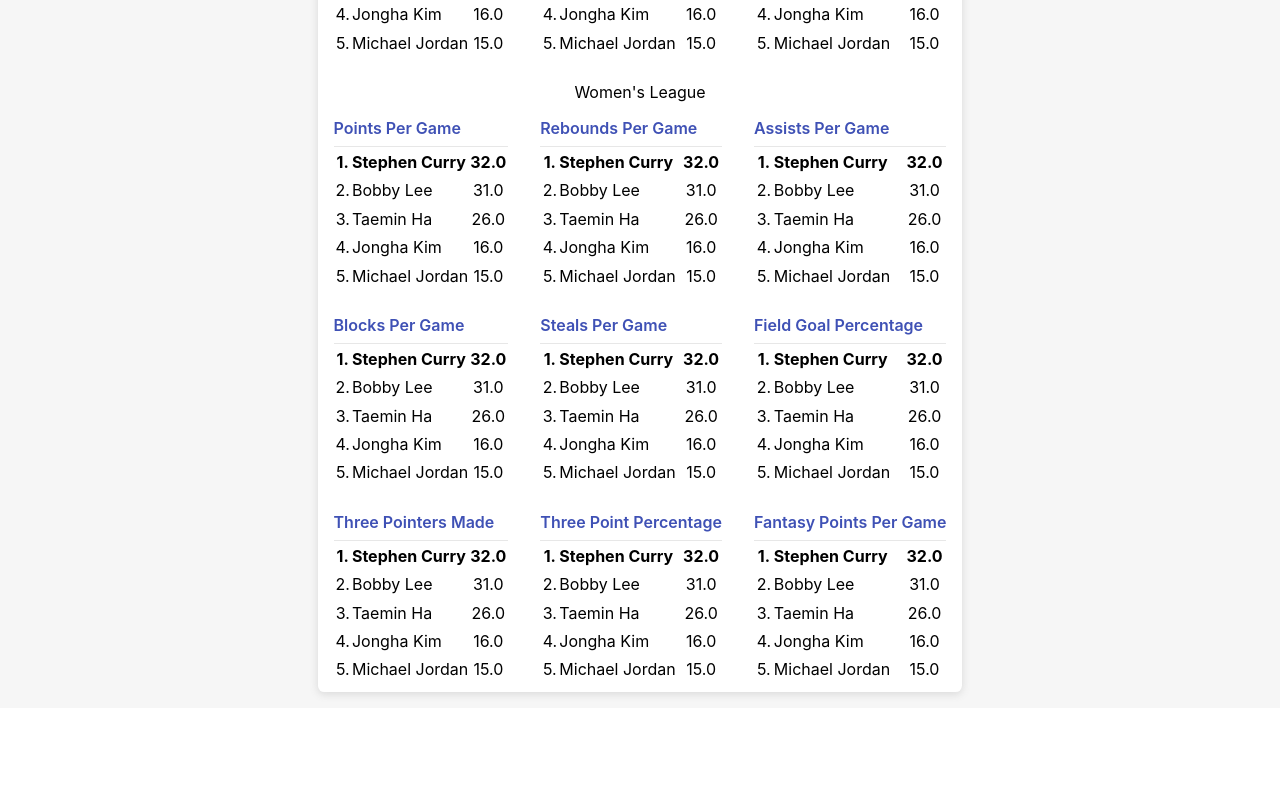
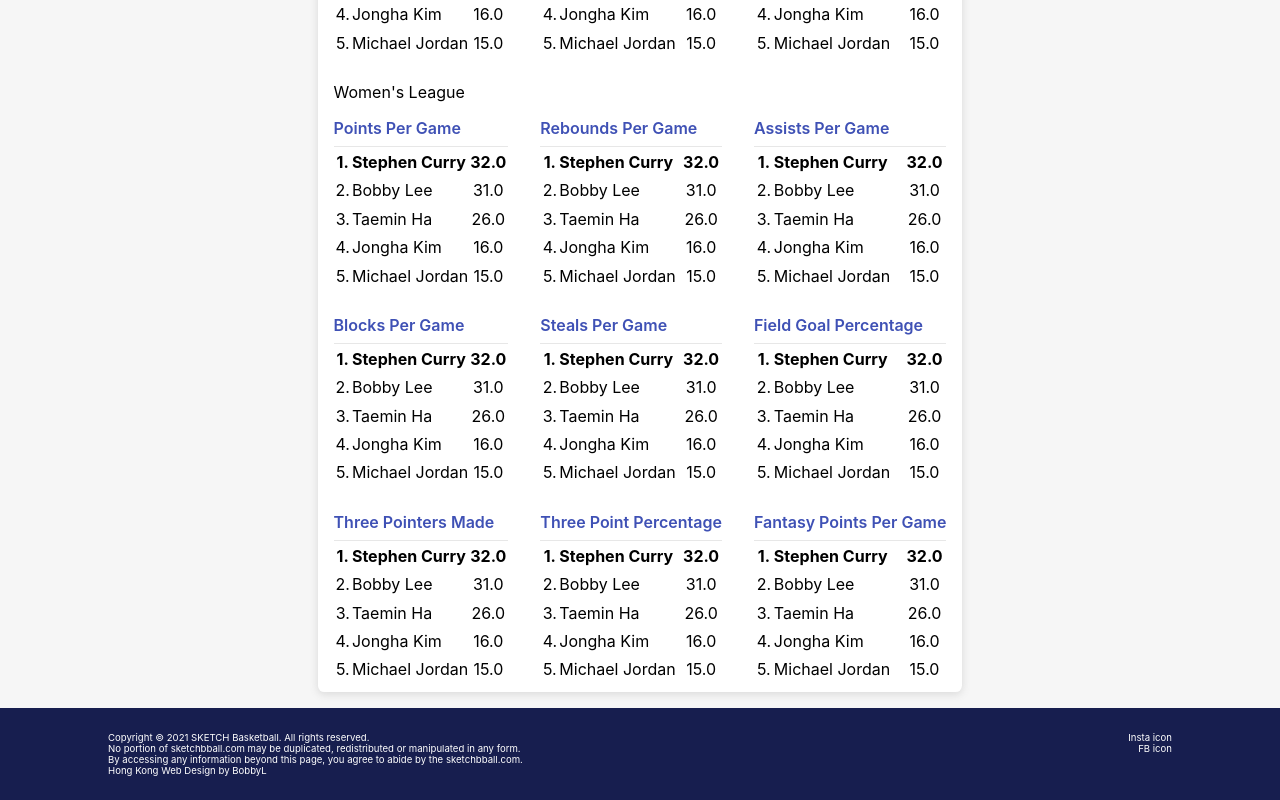
Before and after one commit to SketchBasketball/Sketch-ui, a React (Create React App) app: page /Leagues in a window 1280 px wide. Shown: the part 1562-2362 px from the top of the page. Before the commit the page ends 2270 px from the top, so only its background shows below. Built offline with nearby package versions, Linux system fonts and the light colour scheme; no server answers.

Commit message:
푸터 레이아웃 (#11) (#13)
* footer layout only, need to update when information is recieved from Boss

* add footer layout detail

* qa ci

* fix qa ci pipeline

* qa ci test

* qa ci test

* delete qa ci piepline

* max-width to 1080px

* qa distribution id update

```diff
--- a/src/App.js
+++ b/src/App.js
@@ -5,6 +5,7 @@ import Home from "./pages/Home";
 import Header from "./components/Header";
 import Schedule from "./pages/Schedule";
 import League from "./pages/League";
+import Footer from "./components/Footer";
 
 function App() {
   return (
@@ -15,6 +16,7 @@ function App() {
         <Route path="/schedules" component={Schedule} />
         <Route path="/leagues" component={League} />
       </Switch>
+      <Footer />
     </div>
   );
 }
--- a/src/App.scss
+++ b/src/App.scss
@@ -1,5 +1,4 @@
 .App {
-  text-align: center;
   height: 100%;
   background-color: #f6f6f6;
 }
--- /dev/null
+++ b/src/components/Footer.js
@@ -0,0 +1,30 @@
+import React from "react";
+import "./Footer.scss";
+
+const Footer = (props) => {
+  return (
+    <div className="footer">
+      <div className="footer-content">
+        <div className="footer-content-left">
+          <span>Copyright © 2021 SKETCH Basketball. All rights reserved.</span>
+          <span>
+            No portion of sketchbball.com may be duplicated, redistributed or
+            manipulated in any form.
+          </span>
+          <span>
+            By accessing any information beyond this page, you agree to abide by
+            the sketchbball.com.
+          </span>
+          <span>Hong Kong Web Design by BobbyL</span>
+        </div>
+        <div className="footer-content-right">
+          <span>Insta icon</span>
+          <span>FB icon</span>
+        </div>
+      </div>
+      {props.children}
+    </div>
+  );
+};
+
+export default Footer;
--- /dev/null
+++ b/src/components/Footer.scss
@@ -0,0 +1,28 @@
+.footer {
+  background-color: #171e4f;
+  color: white;
+  display: flex;
+  justify-content: center;
+}
+
+.footer-content {
+  max-width: 1080px;
+  width: 100%;
+  display: flex;
+  justify-content: space-between;
+  font-size: 0.6rem;
+}
+
+.footer-content-left {
+  margin: 1.5rem 0.5rem;
+  display: flex;
+  flex-direction: column;
+  align-items: flex-start;
+}
+
+.footer-content-right {
+  margin: 1.5rem 0.5rem;
+  display: flex;
+  flex-direction: column;
+  align-items: flex-end;
+}
--- a/src/components/Header.scss
+++ b/src/components/Header.scss
@@ -10,7 +10,7 @@
 }
 
 .Header {
-  max-width: 980px;
+  max-width: 1080px;
   width: 100%;
   display: flex;
   justify-content: flex-start;
--- a/src/pages/Home.scss
+++ b/src/pages/Home.scss
@@ -6,7 +6,7 @@
 }
 
 .content-wrapper {
-  max-width: 980px;
+  max-width: 1080px;
   width: 100%;
   display: flex;
   flex-direction: column;
--- a/src/pages/League.scss
+++ b/src/pages/League.scss
@@ -8,7 +8,7 @@
   position: sticky;
   top: 5rem;
   background-color: #f6f6f6;
-  max-width: 980px;
+  max-width: 1080px;
   width: 100%;
   display: flex;
   justify-content: flex-start;
--- a/src/pages/LeagueDetail.scss
+++ b/src/pages/LeagueDetail.scss
@@ -1,5 +1,5 @@
 .league-detail-wrapper {
-  max-width: 980px;
+  max-width: 1080px;
   width: 100%;
   display: flex;
   flex-direction: column;
@@ -19,6 +19,7 @@
 .team-standing-table th {
   padding: 0.5rem 0;
   border-bottom: solid #e7e7e7 1px;
+  text-align: center;
 }
 
 thead tr {
@@ -67,6 +68,7 @@ thead tr {
 .leader-board-table td,
 .leader-board-table th {
   padding: 0.2rem 0;
+  text-align: center;
 }
 
 .leader-board-table .name {
--- a/src/pages/Schedule.scss
+++ b/src/pages/Schedule.scss
@@ -8,7 +8,7 @@
   position: sticky;
   top: 5rem;
   background-color: #f6f6f6;
-  max-width: 980px;
+  max-width: 1080px;
   width: 100%;
   display: flex;
   justify-content: flex-start;
--- a/src/pages/ScheduleList.scss
+++ b/src/pages/ScheduleList.scss
@@ -1,5 +1,5 @@
 .schedule-list-wrapper {
-  max-width: 980px;
+  max-width: 1080px;
   width: 100%;
   display: flex;
   flex-direction: column;
```
